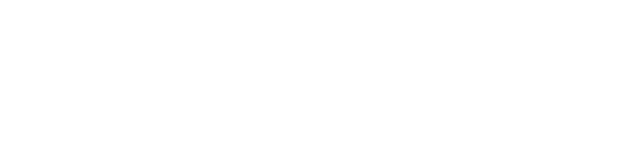
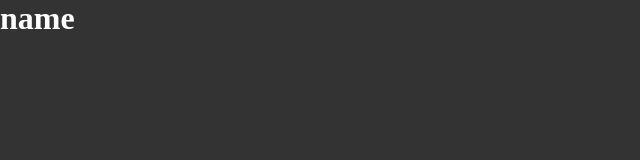
Before and after one commit to thabolibe/test, a plain HTML site: page index.html in a window 1280 px wide. Shown: the whole page, without its empty margins (0-640 px from the left). Drawn offline with Linux system fonts and the light colour scheme.

```diff
--- a/index.html
+++ b/index.html
@@ -9,7 +9,7 @@
 </head>
 
 <body>
-
+    <h1>name</h1>
 </body>
 
 </html>
--- a/style.css
+++ b/style.css
@@ -0,0 +1,18 @@
+* {
+    margin: 0;
+    padding: 0;
+    box-sizing: border-box;
+}
+
+html {
+    font-size: 62.5%;
+}
+
+body {
+    background-color: #333;
+    font-size: 1.6rem;
+}
+
+h1 {
+    color: #fff;
+}
```
